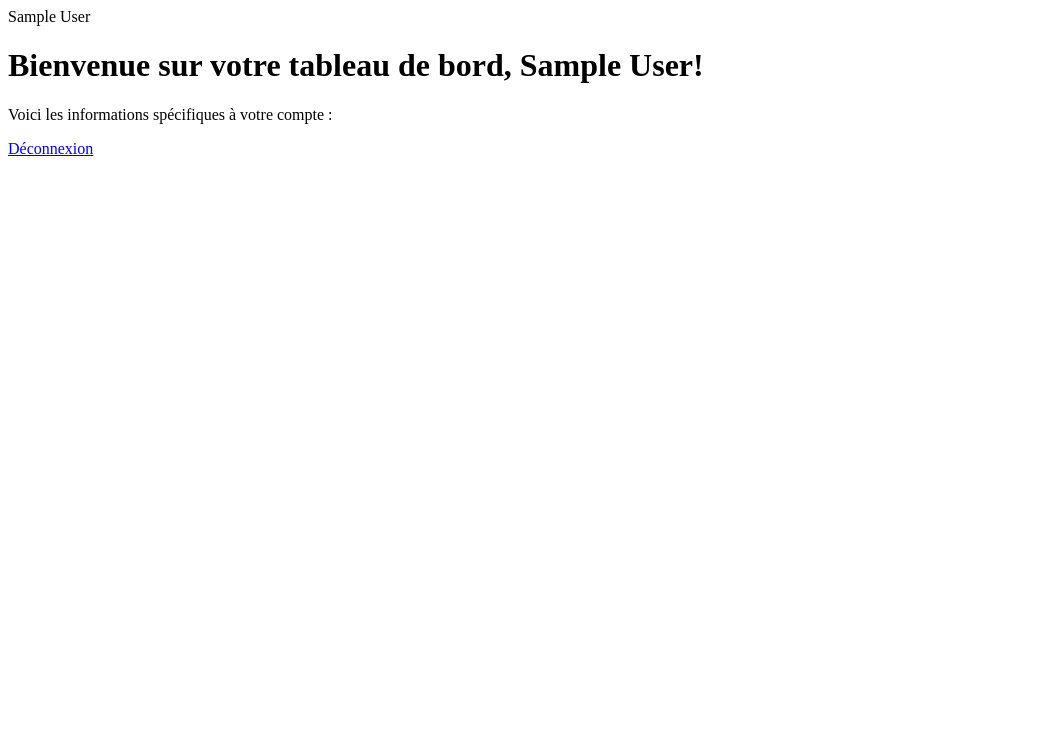
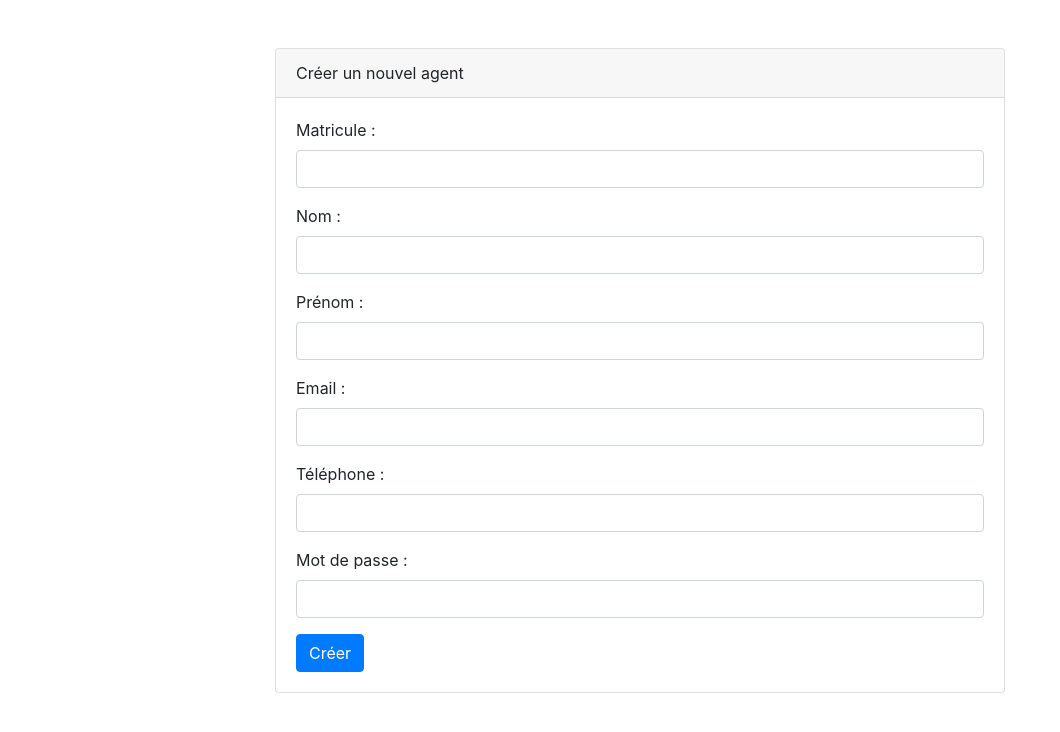
Before and after one commit to Souley97/-gestion_membres_commune, a PHP site: page /views/agents/index.php in a window 1280 px wide. Shown: the top 732 px of the page, without its empty margins (0-1060 px from the left). Run offline with PHP 8.4, Linux system fonts and the light colour scheme; the visitor is signed in with stand-in values (Sample User, id 1).

Commit message:
fix: login et ajout un agent

```diff
--- a/controllers/agentController.php
+++ b/controllers/agentController.php
@@ -43,10 +43,11 @@ if (isset($_POST['login'])) {
             $_SESSION["id"] = $agent["id"];
             $_SESSION["nom"] = $agent["nom"];
             $_SESSION["prenom"] = $agent["prenom"];
-            header("Location: ../views/membres/index.php"); // Rediriger vers la page du tableau de bord de l'agent
+            header("Location: ../index.php"); // Rediriger vers la page du tableau de bord de l'agent
             exit();
         } else {
-            $error_message = "Email ou mot de passe incorrect.";
+            header("Location: ../index.php"); // Rediriger vers la page du tableau de bord de l'agent
+
         }
     } else {
         $error_message = "Veuillez remplir tous les champs.";
--- a/views/agents/index.php
+++ b/views/agents/index.php
@@ -1,44 +1,60 @@
-<?php
-session_start();
-
-// Vérifier si l'agent est connecté
-if (!isset($_SESSION["id"])) {
-    header("Location: login.php");
-    exit();
-}
-
-// Afficher le nom de l'agent
-$agent_nom = $_SESSION["nom"];
-$agent_prenom = $_SESSION["prenom"];
-
-?>
-<?php echo $agent_nom; ?>
 <!DOCTYPE html>
 <html lang="fr">
 
 <head>
     <meta charset="UTF-8">
     <meta name="viewport" content="width=device-width, initial-scale=1.0">
-    <title>Tableau de bord de l'agent</title>
-    <!-- Ajoutez ici vos liens CSS et scripts JavaScript -->
+    <title>Créer un nouvel agent</title>
+    <!-- Bootstrap CSS -->
+    <link href="https://stackpath.bootstrapcdn.com/bootstrap/4.5.2/css/bootstrap.min.css" rel="stylesheet">
 </head>
 
 <body>
-    <!-- Ajoutez ici le contenu de votre tableau de bord, par exemple : -->
-    <h1>Bienvenue sur votre tableau de bord,
-        <?php echo $agent_nom; ?>!
-    </h1>
-    <p>Voici les informations spécifiques à votre compte :</p>
-    <ul>
-        <!-- Afficher d'autres informations de l'agent si nécessaire -->
-    </ul>
+    <div class="container mt-5">
+        <div class="row">
+            <div class="col-md-8 offset-md-2">
+                <div class="card">
+                    <div class="card-header">
+                        Créer un nouvel agent
+                    </div>
+                    <div class="card-body">
+                        <form action="../../controllers/agentController.php" method="POST">
+                            <div class="form-group">
+                                <label for="matricule">Matricule :</label>
+                                <input type="text" class="form-control" id="matricule" name="matricule" required>
+                            </div>
+                            <div class="form-group">
+                                <label for="nom">Nom :</label>
+                                <input type="text" class="form-control" id="nom" name="nom" required>
+                            </div>
+                            <div class="form-group">
+                                <label for="prenom">Prénom :</label>
+                                <input type="text" class="form-control" id="prenom" name="prenom" required>
+                            </div>
+                            <div class="form-group">
+                                <label for="email">Email :</label>
+                                <input type="email" class="form-control" id="email" name="email">
+                            </div>
+                            <div class="form-group">
+                                <label for="telephone">Téléphone :</label>
+                                <input type="text" class="form-control" id="telephone" name="telephone">
+                            </div>
+                            <div class="form-group">
+                                <label for="password">Mot de passe :</label>
+                                <input type="password" class="form-control" id="password" name="password" required>
+                            </div>
 
-    <!-- Ajouter un lien de déconnexion -->
-    <a href="logout.php">Déconnexion</a>
+                            <button type="submit" class="btn btn-primary" name="addAgent">Créer</button>
+                        </form>
+                    </div>
+                </div>
+            </div>
+        </div>
+    </div>
 
-    <!-- Ajoutez ici d'autres fonctionnalités et éléments de votre tableau de bord -->
-
-    <!-- Intégration de Bootstrap JS (optionnel si vous utilisez Bootstrap) -->
+    <!-- Bootstrap JS -->
+    <script src="https://code.jquery.com/jquery-3.5.1.slim.min.js"></script>
+    <script src="https://cdn.jsdelivr.net/npm/popper.js@1.16.0/dist/umd/popper.min.js"></script>
     <script src="https://stackpath.bootstrapcdn.com/bootstrap/4.5.2/js/bootstrap.min.js"></script>
 </body>
 
--- a/views/membres/update.php
+++ b/views/membres/update.php
@@ -99,7 +99,7 @@ $agent_prenom = $_SESSION["prenom"]; ?>
                             required>
                     </div>
                     <div class="form-group">
-                        <label for="tranche_age">Tranche d'âge:</label>
+                        <label for="tranche_age">âge:</label>
                         <input type="text" class="form-control" id="tranche_age" name="tranche_age"
                             value="<?= $membre['tranche_age'] ?>">
                     </div>
@@ -111,7 +111,7 @@ $agent_prenom = $_SESSION["prenom"]; ?>
                         </select>
                     </div>
                     <div class="form-group">
-                        <label for="situation_matrimoniale">Situation matrimoniale:</label>
+                        <label for="situation_matrimoniale">Situation</label>
                         <select class="form-control" id="situation_matrimoniale" name="situation_matrimoniale">
                             <option value="Célibataire" <?= $membre['situation_matrimoniale'] == 'Célibataire' ? 'selected' : '' ?>>Célibataire</option>
                             <option value="Marié" <?= $membre['situation_matrimoniale'] == 'Marié' ? 'selected' : '' ?>>
```
Also changed, not shown: views/agents/login copy.php (added, +28 -0 lines), views/agents/login.php (+59 -16 lines), views/membres/index.php (+8 -5 lines).
